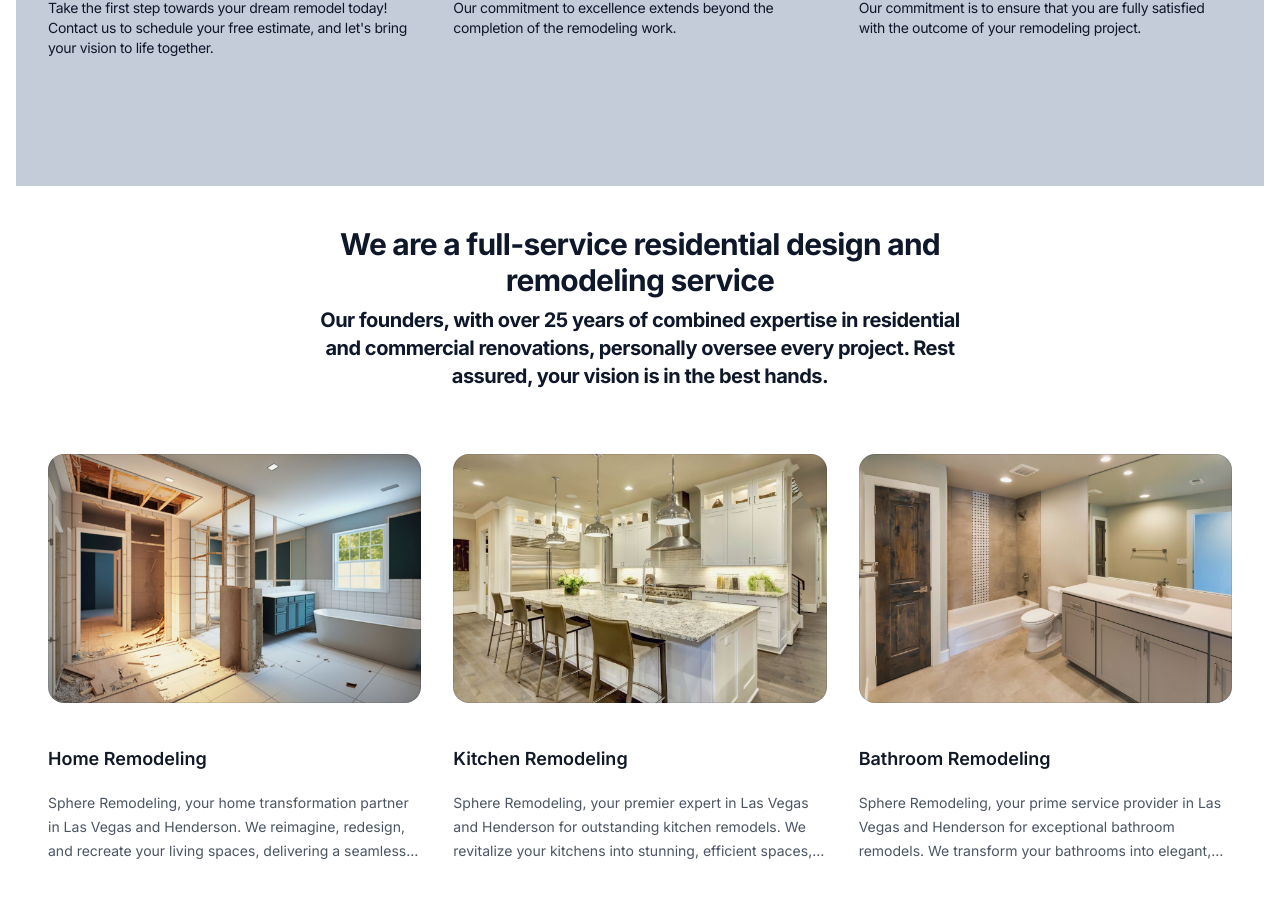
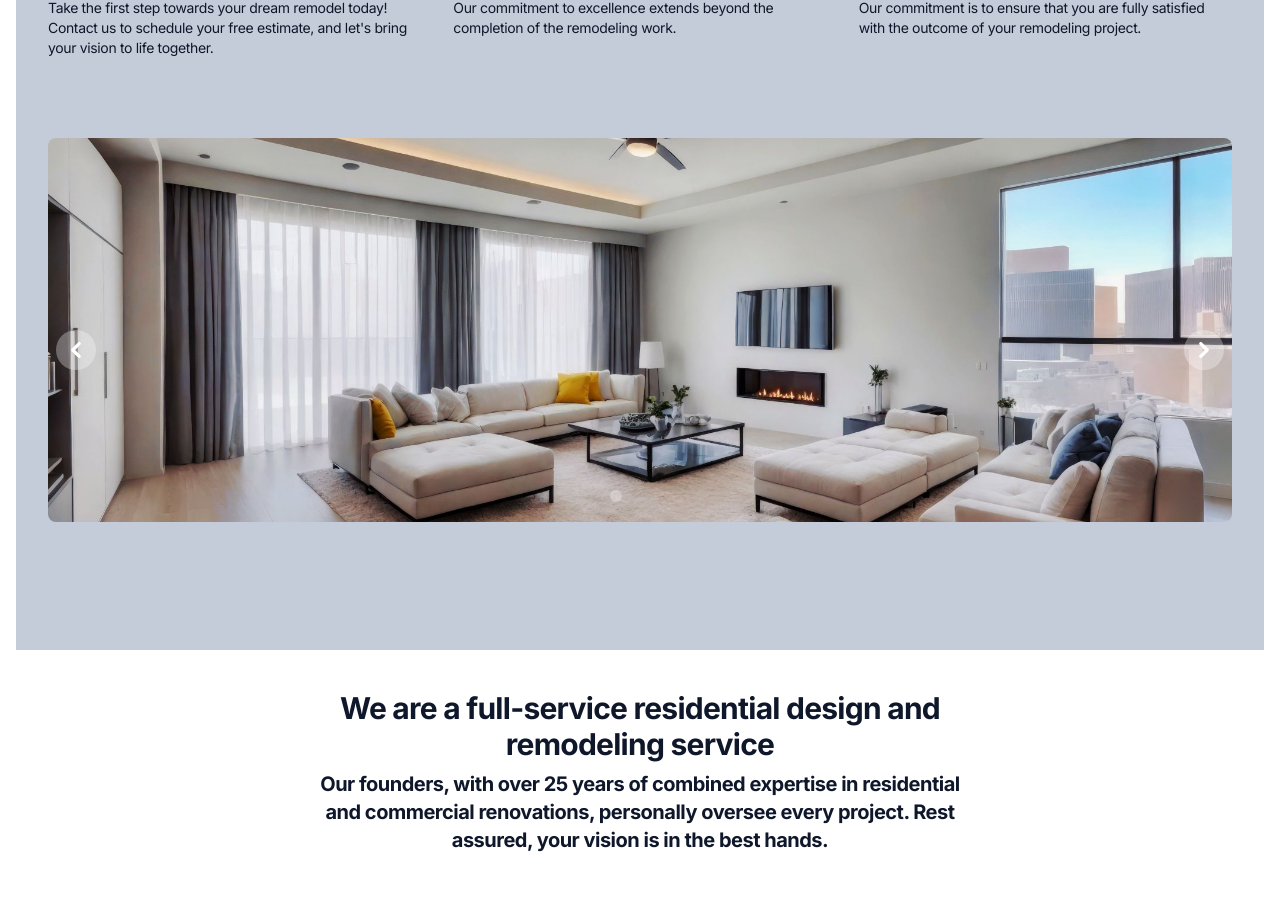
Before and after one commit to yogevzipori/websphere, a Next.js app: page / in a window 1280 px wide. Shown: the part 1212-2128 px from the top of the page. Built offline with nearby package versions, Linux system fonts and the light colour scheme.

Commit message:
carousel

```diff
--- /dev/null
+++ b/app/components/carousel/carouselHomePage/carousel.tsx
@@ -0,0 +1,121 @@
+import React, { useEffect, useState } from 'react';
+import Image from 'next/image';
+
+const carouselItems = [
+  '/las-vegas-bathroom-remodeling-1.jpg',
+  '/home-renovation-las-vegas-henderson-1.jpg',
+  '/full-home-remodeling-renovation-las-vegas-henderson.jpg',
+  '/best-kitchen-renovation-las-vegas-henderson.jpg',
+  '/best-kitchen-contractor-las-vegas-henderson2.jpg',
+];
+
+
+const Carousel: React.FC = () => {
+    const [currentSlide, setCurrentSlide] = useState(0);
+
+    useEffect(() => {
+      const interval = setInterval(() => {
+        setCurrentSlide((prevSlide) => (prevSlide + 1) % carouselItems.length);
+      }, 5000);
+
+      return () => clearInterval(interval);
+    }, []);
+
+    return (
+      <div className="flex items-center justify-center mt-20">
+        <div className="relative w-full" data-carousel="slide">
+          {/* Carousel wrapper */}
+          <div className="relative h-56 md:h-96 overflow-hidden rounded-lg">
+            {carouselItems.map((src, index) => (
+              <div
+                key={index}
+                className={`${
+                  index === currentSlide ? 'block' : 'hidden'
+                } duration-700 ease-in-out`}
+                data-carousel-item
+              >
+                <Image
+                  src={src}
+                  layout="fill"
+                  objectFit="cover"
+                  alt={`Slide ${index + 1}`}
+                />
+              </div>
+            ))}
+          </div>
+          {/* Slider indicators */}
+          <div className="absolute z-30 flex space-x-3 -translate-x-1/2 bottom-5 left-1/2">
+            {carouselItems.map((_, index) => (
+              <button
+                key={index}
+                type="button"
+                className={`w-3 h-3 rounded-full ${
+                  index === currentSlide
+                    ? 'bg-white/30 dark:bg-gray-800/30'
+                    : 'bg-transparent'
+                }`}
+                aria-current={index === currentSlide}
+                aria-label={`Slide ${index + 1}`}
+                data-carousel-slide-to={index}
+              ></button>
+            ))}
+          </div>
+          {/* Slider controls */}
+          <button
+            type="button"
+            className="absolute top-1/2 left-2 z-30 flex items-center justify-center h-10 w-10 rounded-full bg-white/30 dark:bg-gray-800/30 group group-hover:bg-white/50 dark:group-hover:bg-gray-800/60 group-focus:ring-4 group-focus:ring-white dark:group-focus:ring-gray-800/70 group-focus:outline-none"
+            data-carousel-prev
+            onClick={() =>
+              setCurrentSlide((prevSlide) =>
+                prevSlide === 0 ? carouselItems.length - 1 : prevSlide - 1
+              )
+            }
+          >
+            <svg
+              className="w-4 h-4 text-white dark:text-gray-800"
+              aria-hidden="true"
+              xmlns="http://www.w3.org/2000/svg"
+              fill="none"
+              viewBox="0 0 6 10"
+            >
+              <path
+                stroke="currentColor"
+                strokeLinecap="round"
+                strokeLinejoin="round"
+                strokeWidth="2"
+                d="M5 1 1 5l4 4"
+              />
+            </svg>
+            <span className="sr-only">Previous</span>
+          </button>
+          <button
+            type="button"
+            className="absolute top-1/2 right-2 z-30 flex items-center justify-center h-10 w-10 rounded-full bg-white/30 dark:bg-gray-800/30 group group-hover:bg-white/50 dark:group-hover:bg-gray-800/60 group-focus:ring-4 group-focus:ring-white dark:group-focus:ring-gray-800/70 group-focus:outline-none"
+            data-carousel-next
+            onClick={() =>
+              setCurrentSlide((prevSlide) => (prevSlide + 1) % carouselItems.length)
+            }
+          >
+            <svg
+              className="w-4 h-4 text-white dark:text-gray-800"
+              aria-hidden="true"
+              xmlns="http://www.w3.org/2000/svg"
+              fill="none"
+              viewBox="0 0 6 10"
+            >
+              <path
+                stroke="currentColor"
+                strokeLinecap="round"
+                strokeLinejoin="round"
+                strokeWidth="2"
+                d="m1 9 4-4-4-4"
+              />
+            </svg>
+            <span className="sr-only">Next</span>
+          </button>
+        </div>
+      </div>
+    );
+  };
+
+export default Carousel;
--- a/app/page.tsx
+++ b/app/page.tsx
@@ -12,6 +12,7 @@ import Cover from "./components/cover";
 import Border from "./components/border";
 import type { NextPage } from "next";
 import HomePageGallery from "./components/gallery/homepage";
+import Carousel1 from "./components/carousel/carouselHomePage/carousel";
 
 /* eslint-disable react/no-unescaped-entities */
 /* eslint-disable @next/next/no-img-element */
@@ -166,9 +167,18 @@ export default function Home() {
                   </div>
                 </div>
               ))}
+
+
+
+
+
             </div>
+            <div className="my-22">
+        <Carousel1 />
+        </div>
           </div>
         </div>
+
 
         <div className="bg-white py-12 sm:py-8 ">
           <div className="mx-auto max-w-7xl px-6 lg:px-8">
@@ -271,7 +281,6 @@ export default function Home() {
           </div>
         </div>
       </div>
-
       <HomePageGallery />
     </div>
   );
```
